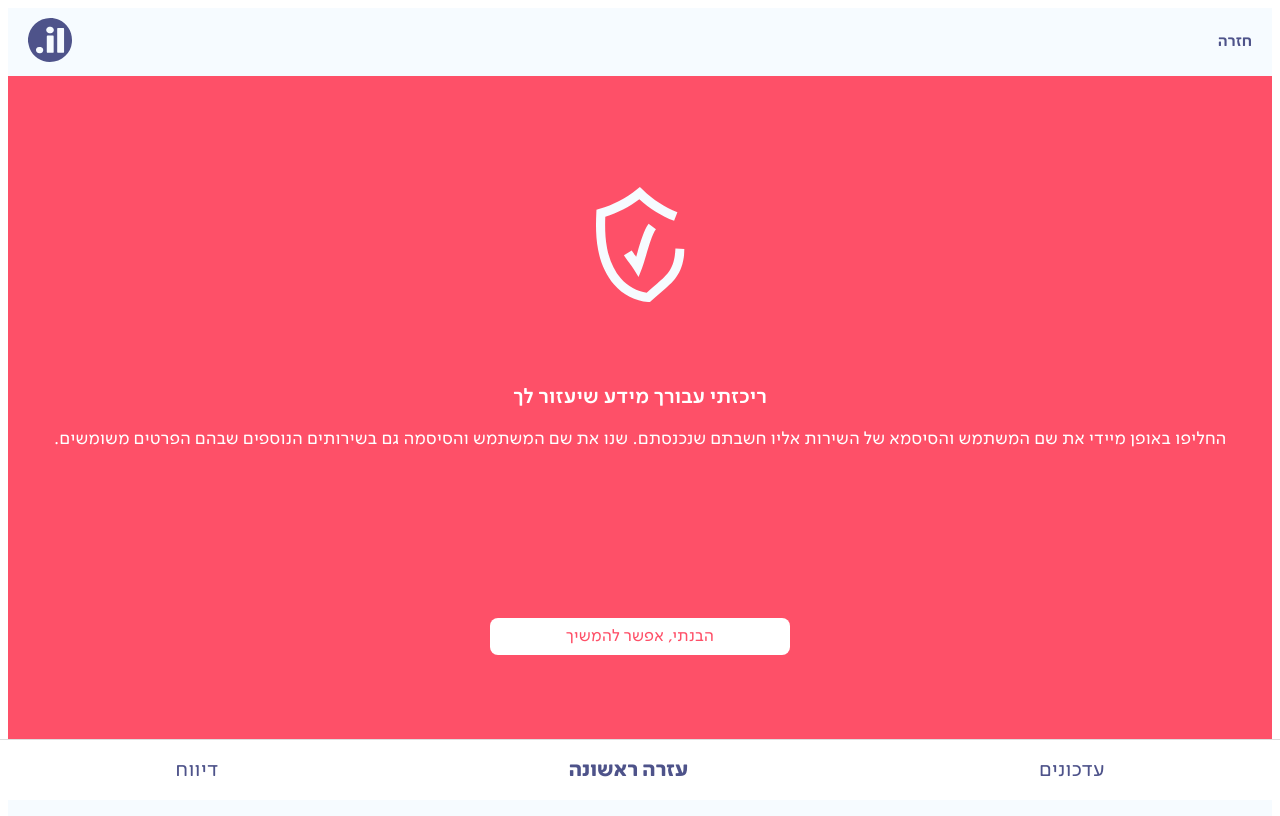
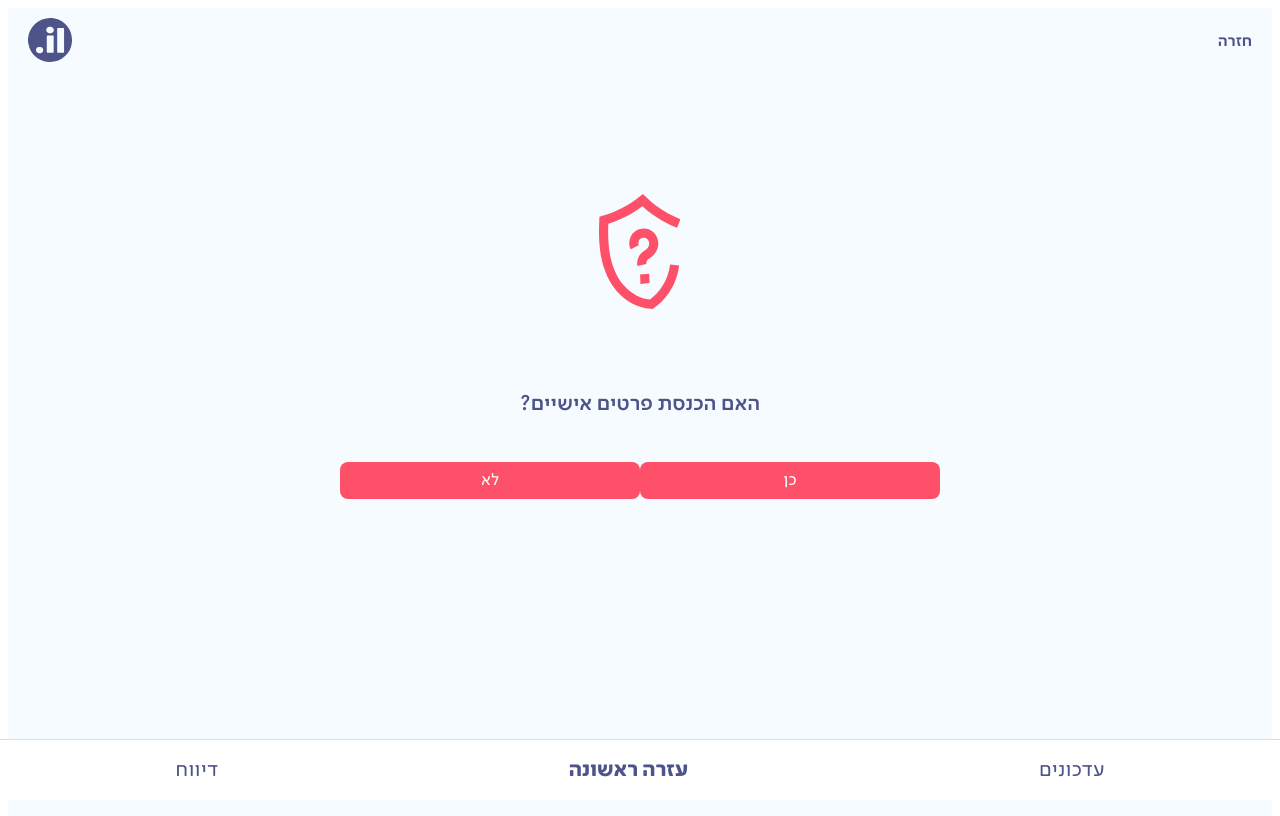
Before and after one commit to lioraVes/Link, a Next.js app: page /wizard in a window 1280 px wide. Shown: the top 816 px of the page. Built offline with nearby package versions, Linux system fonts and the light colour scheme.

Commit message:
added types and started rendering from json

```diff
--- a/app/wizard/components/ChoicePage.tsx
+++ b/app/wizard/components/ChoicePage.tsx
@@ -4,9 +4,11 @@ import styles from "../page.module.css";
 interface ChoicePageProps {
   question: string;
   choices: { text: string; onClick: () => void }[];
+  explanation?: string; // optional
+
 }
 
-const ChoicePage: React.FC<ChoicePageProps> = ({ question, choices }) => {
+const ChoicePage: React.FC<ChoicePageProps> = ({ question, choices, explanation}) => {
   return (
     <div className={styles.container}>
       <div className={styles.graphicArea}>
@@ -55,6 +57,11 @@ const ChoicePage: React.FC<ChoicePageProps> = ({ question, choices }) => {
           </button>
         ))}
       </div>
+       {explanation && (
+        <div className={styles.explanation}>
+          <p>{explanation}</p>
+        </div>
+      )}
       <div style={{ height: "150px" }} />
     </div>
   );
--- a/app/wizard/components/InfoPage.tsx
+++ b/app/wizard/components/InfoPage.tsx
@@ -3,7 +3,7 @@ import styles from "../page.module.css";
 
 interface InfoPageProps {
   title: string;
-  info: string;
+  info: string[];
   infoOnClick: () => void; // Fix: Correctly refer to the passed function
 }
 
@@ -38,7 +38,12 @@ const InfoPage: React.FC<InfoPageProps> = ({ title, info, infoOnClick }) => {
 
       <div style={{ height: "50px" }} />
       <div className={styles.infoTitle}>{title}</div>
-      <div className={styles.info}>{info}</div>
+
+      <div className={styles.info}>
+        {info.map((text, index) => (
+          <p key={index}>{text}</p>
+        ))}
+      </div>
 
       <div style={{ height: "150px" }} />
       <div className={styles.buttonArea}>
--- a/app/wizard/page.tsx
+++ b/app/wizard/page.tsx
@@ -1,53 +1,141 @@
 "use client";
 
 import React, { useState } from "react";
-import wizardData from "../../lib/data/extortion.json";
+import wizardData from "../../lib/data/phishingFlow.json";
+
 import guidesData from "../../lib/data/guides.json";
 import styles from "./page.module.css";
 import { useRouter } from "next/navigation";
 import InfoPage from "./components/InfoPage";
 import ChoicePage from "./components/ChoicePage";
 
+type ChoiceNode = {
+  type: string;
+  question: string;
+  answers: { [key: string]: string }; // key-value pairs for choices and their corresponding next node keys
+  explanation?: string; // optional
+};
+
+type InfoNode = {
+  type: string;
+  title: string;
+  content: string[]; // Array of strings for content
+  next: string;
+};
+
+type Node = ChoiceNode | InfoNode;
+type WizardData = {
+  phishing: {
+    [key: string]: Node; // The nodes are indexed by keys (e.g., q1, q2, etc.)
+  };
+};
+
+const typedWizardData = wizardData as WizardData;
+
+
 export default function Wizard() {
-  // EXAMPLE OF USING INFO
-  const title = "ריכזתי עבורך מידע שיעזור לך";
-  const info =
-    "החליפו באופן מיידי את שם המשתמש והסיסמא של השירות אליו חשבתם שנכנסתם. שנו את שם המשתמש והסיסמה גם בשירותים הנוספים שבהם הפרטים משומשים.";
+  const [currentNode, setCurrentNode] = useState<Node>(wizardData.phishing.q1); // Start at the root node
+  const router = useRouter();
 
-  return (
-    <div>
-      <InfoPage title={title} info={info} infoOnClick={() => {}} />
-    </div>
-  );
+  const handleChoice = (nextNodeKey: string) => {
+    console.log("handleChoice called with key:", nextNodeKey);
+
+    if (nextNodeKey === "end") {
+      console.log("Navigating to contact page");
+      router.push("/contact");
+      return;
+    }
+
+    const nextNode = wizardData.phishing[nextNodeKey as keyof typeof wizardData.phishing];
+    console.log("Next node:", nextNode);
+
+    if (nextNode) {
+      setCurrentNode(nextNode);
+    } else {
+      console.error("Invalid nextNodeKey or missing node in JSON:", nextNodeKey);
+    }
+  };
+
+
+  const renderNode = () => {
+    console.log("Current Node Type:", currentNode.type);
+
+    if (currentNode.type === "choice") {
+      console.log("Rendering ChoicePage");
+
+      const choiceNode = currentNode as ChoiceNode;
+      const choices = Object.entries(choiceNode.answers).map(([key, value]) => ({
+        text: key,
+        onClick: () => handleChoice(value),
+      }));
+
+      return <ChoicePage question={choiceNode.question} choices={choices} explanation={choiceNode.explanation}
+/>;
+    }
+
+
+    if (currentNode.type === "info") {
+      console.log("Rendering InfoPage");
+
+      return (
+        <InfoPage title={(currentNode as InfoNode).title} info={(currentNode as InfoNode).content}
+      infoOnClick={() => {
+        const infoNode = currentNode as InfoNode;
+        if (infoNode.next) {
+          handleChoice(infoNode.next);
+        } else {
+          console.log("No next node defined for this step");
+        }
+      }}/>
+    );
+    }
+
+    return <div>Invalid Node</div>;
+  };
+
+  return <div className={styles.container}>{renderNode()}</div>;
 }
 
-/**
- * EXAMPLE OF USING CHOICE PAGE
- *
- * export default function Wizard() {
-  const router = useRouter();
 
-  const handleChoice = (path: string) => {
-    router.push(path); // Navigate to a new route based on the choice
-  };
 
-  const question = "האם הכנסת פרטים אישיים?";
-  const choices = [
-    {
-      text: "כן",
-      onClick: () => handleChoice("/home"),
-    },
-    {
-      text: "לא",
-      onClick: () => handleChoice("/profile"),
-    },
-  ];
 
-  return (
-    <div>
-      <ChoicePage question={question} choices={choices} />
-    </div>
-  );
-}
- *
- */
+  // EXAMPLE OF USING INFO
+  // const title = "ריכזתי עבורך מידע שיעזור לך";
+  // const info =
+  //   "החליפו באופן מיידי את שם המשתמש והסיסמא של השירות אליו חשבתם שנכנסתם. שנו את שם המשתמש והסיסמה גם בשירותים הנוספים שבהם הפרטים משומשים.";
+
+//   return (
+//     <div>
+//       <InfoPage title={title} info={info} infoOnClick={() => {}} />
+//     </div>
+//   );
+
+
+
+// //  EXAMPLE OF USING CHOICE PAGE
+
+//  export default function Wizard() {
+//   const router = useRouter();
+
+//   const handleChoice = (path: string) => {
+//     router.push(path); // Navigate to a new route based on the choice
+//   };
+
+//   const question = "האם הכנסת פרטים אישיים?";
+//   const choices = [
+//     {
+//       text: "כן",
+//       onClick: () => handleChoice("/home"),
+//     },
+//     {
+//       text: "לא",
+//       onClick: () => handleChoice("/profile"),
+//     },
+//   ];
+
+//   return (
+//     <div>
+//       <ChoicePage question={question} choices={choices} />
+//     </div>
+//   );
+// }
--- a/lib/data/phishingFlow.json
+++ b/lib/data/phishingFlow.json
@@ -22,12 +22,11 @@
       "answers": {
         "כן": "more_services",
         "לא": "no_more_services"
-      },
+      }},
       "more_services": {
         "title": "ריכזתי עבורך מידע שיעזור לך",
-        "content": "החליפו באופן מיידי את שם המשתמש והסיסמא של השירות אליו חשבתם שנכנסתם. שנו את שם המשתמש והסיסמה גם בשירותים הנוספים שבהם הפרטים משומשים.",
-        "button": "הבנתי, אפשר להמשיך",
-        "type": "ok",
+        "content": ["החליפו באופן מיידי את שם המשתמש והסיסמא של השירות אליו חשבתם שנכנסתם. שנו את שם המשתמש והסיסמה גם בשירותים הנוספים שבהם הפרטים משומשים."],
+        "type": "info",
         "next": "tfa"
       },
       "tfa": {
@@ -37,8 +36,7 @@
           "כן": "tfa_on",
           "לא": "tfa_off"
         },
-        "subheader": "מה זה?",
-        "pop-up": "אימות דו-שלבי הוא שיטה להגנה על חשבונות בכך שהוא דורש שני שלבים לאימות זהות: סיסמה (שאתה יודע) וקוד חד-פעמי (שנשלח למכשיר שלך)."
+        "explanation": "אימות דו-שלבי הוא שיטה להגנה על חשבונות בכך שהוא דורש שני שלבים לאימות זהות: סיסמה (שאתה יודע) וקוד חד-פעמי (שנשלח למכשיר שלך)."
       },
       "tfa_on": {
         "question": "האם מסרת פרטים לתשלום?",
@@ -51,34 +49,33 @@
       },
       "credit_card_info": {
         "title": "גם אם מסרת פרטים, יש מה לעשות עם זה",
-        "content": "ע”פ החוק אתה רשאי לקבל החזר. ההמלצה היא לבטל את כרטיס האשראי באופן מיידי, ולוודא שלא נעשה בו שימוש.",
-        "button": "הבנתי, אפשר להמשיך",
-        "type": "ok"
+        "content":[ "ע”פ החוק אתה רשאי לקבל החזר. ההמלצה היא לבטל את כרטיס האשראי באופן מיידי, ולוודא שלא נעשה בו שימוש."],
+        "type": "info",
+        "next":"end"
       },
       "paypal_info": {
         "title": "פייפאל מציעה תוכנית שתוכל להגן עליך",
-        "content": {
-          "firstHeader": "Buyer Protection היא תוכנית שמבטיחה לך החזר כספי במקרה שהמוצר שקנית באינטרנט אינו תואם לתיאור המוכר או אם לא קיבלת אותו כלל.",
-          "secondHeader": "ניתן להפעיל את ההגנה אם לא קיבלת את המוצר שהזמנת, או שהמוצר שקיבלת שונה ממה שתואר (שבור, מזויף, או שונה במפרט)."
-        },
-        "button": "הבנתי, אפשר להמשיך",
-        "type": "ok",
+        "content": [
+          "Buyer Protection היא תוכנית שמבטיחה לך החזר כספי במקרה שהמוצר שקנית באינטרנט אינו תואם לתיאור המוכר או אם לא קיבלת אותו כלל.",
+          "ניתן להפעיל את ההגנה אם לא קיבלת את המוצר שהזמנת, או שהמוצר שקיבלת שונה ממה שתואר (שבור, מזויף, או שונה במפרט)."
+        ],
+        "type": "info",
         "next": "paypal_next"
       },
       "paypal_next": {
         "title": "איך זה עובד?",
-        "content": "במידה והתשלום בוצע דרך פייפאל, אתה יכול להגיש תלונה תוך 180 יום ממועד הרכישה. בתלונה תידרש לשתף מידע ומסמכים רלוונטיים (כמו התכתבות עם המוכר או הוכחות אחרות).",
-        "button": "הבנתי, איך מגישים תלונה?",
+        "content": ["במידה והתשלום בוצע דרך פייפאל, אתה יכול להגיש תלונה תוך 180 יום ממועד הרכישה. בתלונה תידרש לשתף מידע ומסמכים רלוונטיים (כמו התכתבות עם המוכר או הוכחות אחרות)."],
+        "type": "info",
         "next": "paypal_report"
       },
       "paypal_report": {
         "title": "איך מגישים תלונה?",
-        "content": {
-          "firstHeader": "ראשית התחבר לחשבון PayPal שלך, ועבור לקטגוריית “Resolution Center”.",
-          "image": "/images/paypal_report.png",
-          "secondHeader": "פתח תלונה על העסקה הבעייתית ועקוב אחרי ההנחיות עד לסיום התהליך."
-        },
-        "button": "הבנתי, אפשר להמשיך הלאה",
+        "content": [
+           "ראשית התחבר לחשבון PayPal שלך, ועבור לקטגוריית “Resolution Center”.",
+           "/images/paypal_report.png",
+           "פתח תלונה על העסקה הבעייתית ועקוב אחרי ההנחיות עד לסיום התהליך."
+        ],
+        "type": "info",
         "next": "file_question"
       },
       "file_question": {
@@ -99,4 +96,3 @@
       }
     }
   }
-}
```
